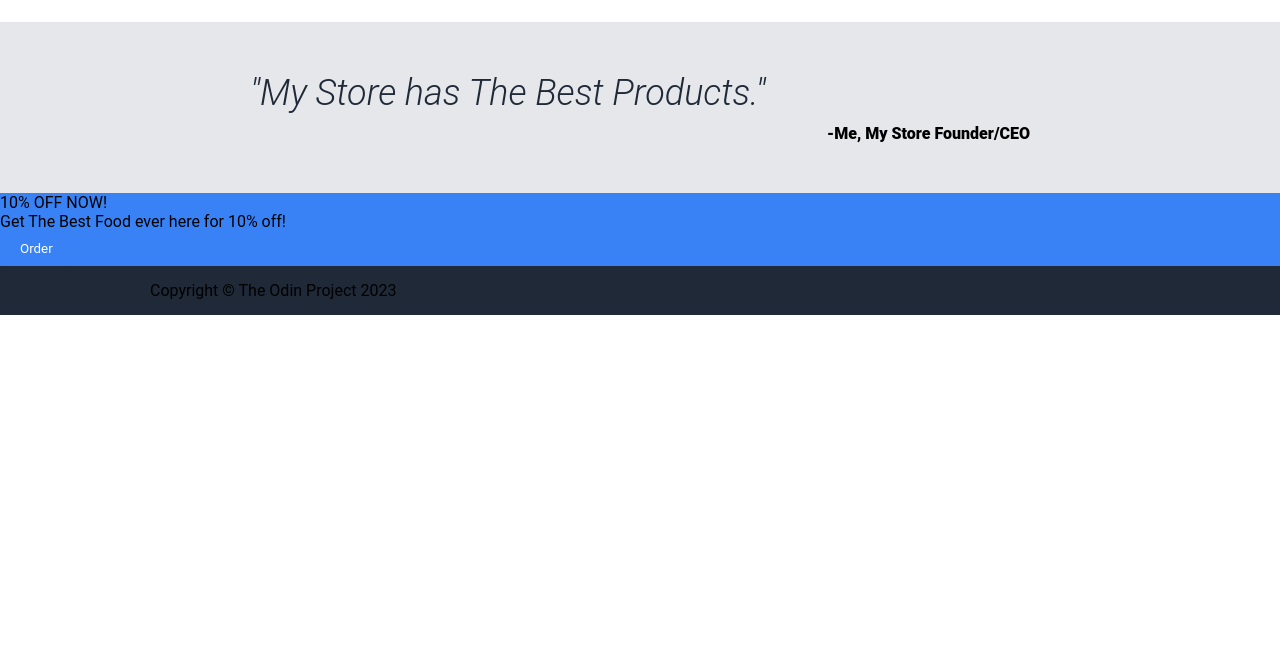
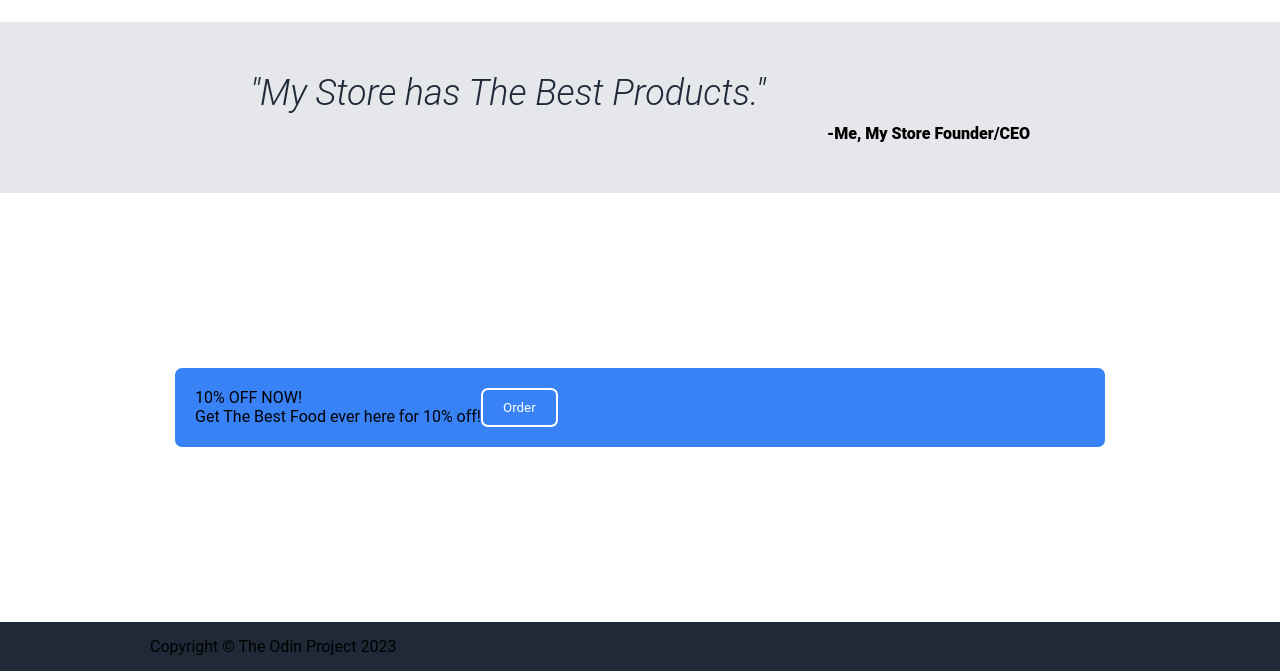
Before and after one commit to chrish121/odin-landing-page, a plain HTML site: page index.html in a window 1280 px wide. Shown: the part 1107-1778 px from the top of the page. Before the commit the page ends 1422 px from the top, so only its background shows below. Drawn offline with Linux system fonts and the light colour scheme.

Commit message:
Add part of CSS for class four

```diff
--- a/styles.css
+++ b/styles.css
@@ -120,3 +120,19 @@ button {
 .two-desc {
   text-align: center;
 }
+
+.four {
+  margin: 175px;
+  border-radius: 7px;
+}
+
+.four-cta {
+    padding: 20px;
+    display: flex;
+}
+
+.order {
+    border-radius: 7px;
+    border-color: white;
+    border-style: solid;
+}
```
